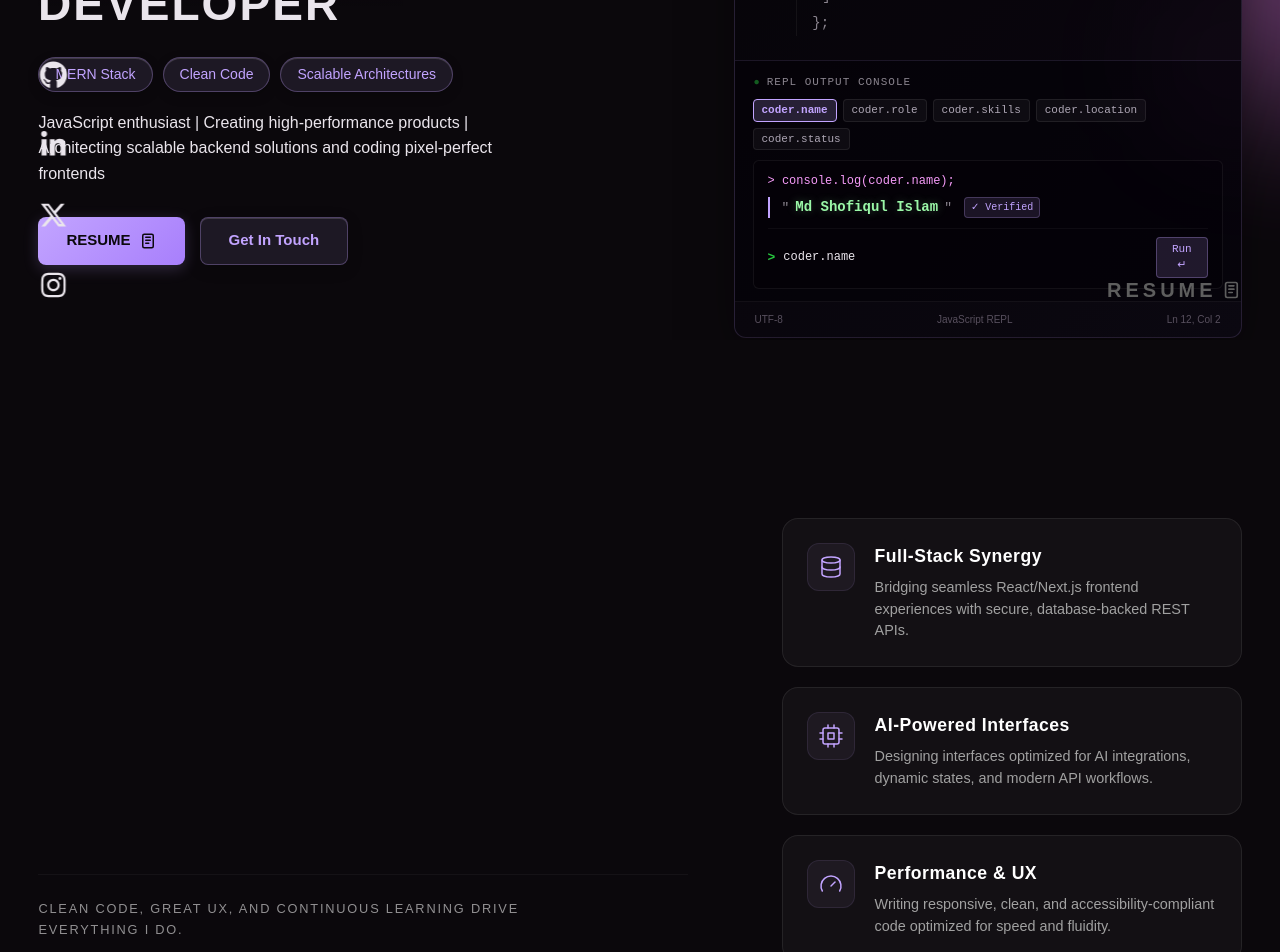
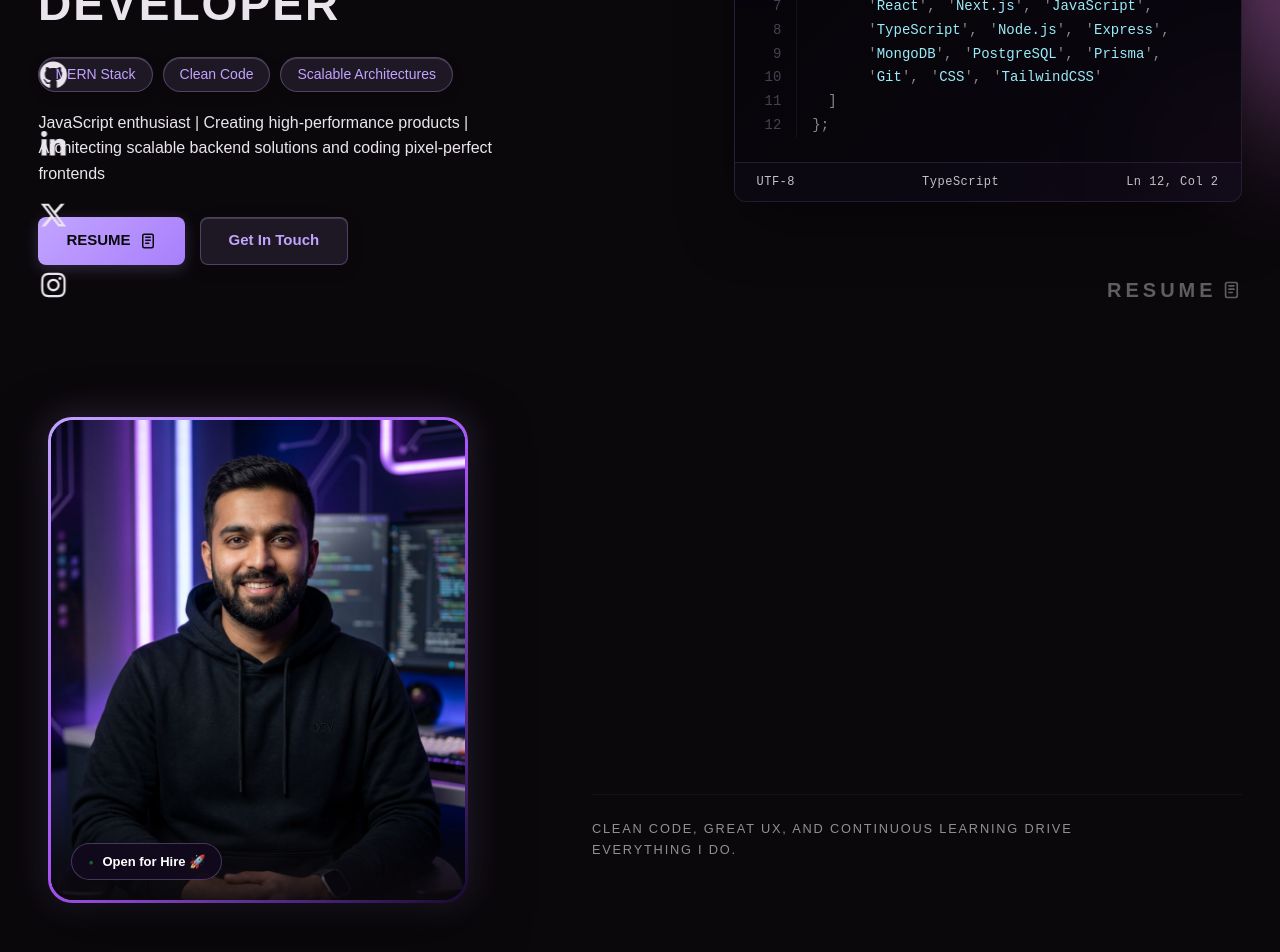
Before and after one commit to shofiq18/simple-portfolio-2026, a Next.js app: page / in a window 1280 px wide. Shown: the part 460-1412 px from the top of the page. Built offline with nearby package versions, Linux system fonts and the light colour scheme.

Commit message:
fix contact us

```diff
--- a/src/components/About.tsx
+++ b/src/components/About.tsx
@@ -1,67 +1,31 @@
 "use client";
 
+import Image from "next/image";
 import "./styles/About.css";
-
-const DatabaseIcon = () => (
-  <svg
-    width="24"
-    height="24"
-    viewBox="0 0 24 24"
-    fill="none"
-    stroke="currentColor"
-    strokeWidth="1.5"
-    strokeLinecap="round"
-    strokeLinejoin="round"
-  >
-    <ellipse cx="12" cy="5" rx="9" ry="3"></ellipse>
-    <path d="M3 5V19A9 3 0 0 0 21 19V5"></path>
-    <path d="M3 12A9 3 0 0 0 21 12"></path>
-  </svg>
-);
-
-const CpuIcon = () => (
-  <svg
-    width="24"
-    height="24"
-    viewBox="0 0 24 24"
-    fill="none"
-    stroke="currentColor"
-    strokeWidth="1.5"
-    strokeLinecap="round"
-    strokeLinejoin="round"
-  >
-    <rect x="4" y="4" width="16" height="16" rx="2"></rect>
-    <path d="M9 9h6v6H9z"></path>
-    <path d="M9 1v3"></path>
-    <path d="M15 1v3"></path>
-    <path d="M9 20v3"></path>
-    <path d="M15 20v3"></path>
-    <path d="M20 9h3"></path>
-    <path d="M20 15h3"></path>
-    <path d="M1 9h3"></path>
-    <path d="M1 15h3"></path>
-  </svg>
-);
-
-const GaugeIcon = () => (
-  <svg
-    width="24"
-    height="24"
-    viewBox="0 0 24 24"
-    fill="none"
-    stroke="currentColor"
-    strokeWidth="1.5"
-    strokeLinecap="round"
-    strokeLinejoin="round"
-  >
-    <path d="m12 14 4-4"></path>
-    <path d="M3.34 19a10 10 0 1 1 17.32 0"></path>
-  </svg>
-);
 
 const About = () => {
   return (
     <div className="about-section" id="about">
+      <div className="about-image-wrapper">
+        <div className="about-image-card">
+          <div className="about-image-inner">
+            <Image
+              src="/images/profile.jpg"
+              alt="Md Shofiqul Islam"
+              width={480}
+              height={560}
+              className="about-profile-img"
+              priority
+            />
+            <div className="about-image-overlay">
+              <div className="about-badge">
+                <span className="badge-dot">●</span> Open for Hire 🚀
+              </div>
+            </div>
+          </div>
+        </div>
+      </div>
+
       <div className="about-me">
         <h3 className="title">About Me</h3>
         <p className="para">
@@ -76,38 +40,6 @@ const About = () => {
         </p>
         <i>Clean code, great UX, and continuous learning drive <br /> everything I do.</i>
       </div>
-
-      <div className="about-highlights">
-        <div className="about-card">
-          <div className="about-card-icon">
-            <DatabaseIcon />
-          </div>
-          <div className="about-card-content">
-            <h4>Full-Stack Synergy</h4>
-            <p>Bridging seamless React/Next.js frontend experiences with secure, database-backed REST APIs.</p>
-          </div>
-        </div>
-
-        <div className="about-card">
-          <div className="about-card-icon">
-            <CpuIcon />
-          </div>
-          <div className="about-card-content">
-            <h4>AI-Powered Interfaces</h4>
-            <p>Designing interfaces optimized for AI integrations, dynamic states, and modern API workflows.</p>
-          </div>
-        </div>
-
-        <div className="about-card">
-          <div className="about-card-icon">
-            <GaugeIcon />
-          </div>
-          <div className="about-card-content">
-            <h4>Performance & UX</h4>
-            <p>Writing responsive, clean, and accessibility-compliant code optimized for speed and fluidity.</p>
-          </div>
-        </div>
-      </div>
     </div>
   );
 };
--- a/src/components/Landing.tsx
+++ b/src/components/Landing.tsx
@@ -24,31 +24,8 @@ const coderData = {
   ],
 };
 
-type CoderProperty = 'name' | 'role' | 'location' | 'skills' | 'status';
-
-// The styled interactive mock IDE code window component
+// The styled mock IDE code window component
 const CoderProfileCard = () => {
-  const [activeProperty, setActiveProperty] = useState<CoderProperty>('name');
-  const [inputValue, setInputValue] = useState('coder.name');
-
-  const handleSelectProperty = (prop: CoderProperty) => {
-    setActiveProperty(prop);
-    setInputValue(`coder.${prop}`);
-  };
-
-  const handleConsoleSubmit = (e: React.FormEvent) => {
-    e.preventDefault();
-    const cleanInput = inputValue.trim().toLowerCase();
-    let prop: CoderProperty = 'name';
-    if (cleanInput.includes('role')) prop = 'role';
-    else if (cleanInput.includes('location') || cleanInput.includes('loc')) prop = 'location';
-    else if (cleanInput.includes('skill')) prop = 'skills';
-    else if (cleanInput.includes('status') || cleanInput.includes('hire')) prop = 'status';
-    else prop = 'name';
-
-    handleSelectProperty(prop);
-  };
-
   return (
     <div className="code-editor-window">
       <div className="code-window-border">
@@ -63,7 +40,7 @@ const CoderProfileCard = () => {
           <div className="dot dot-orange"></div>
           <div className="dot dot-green"></div>
         </div>
-        <div className="code-filename">profile.js — Interactive REPL</div>
+        <div className="code-filename">profile.ts</div>
       </div>
 
       {/* Code Content Area */}
@@ -74,11 +51,13 @@ const CoderProfileCard = () => {
         {/* Line Numbers */}
         <div className="line-numbers">
           {Array.from({ length: 12 }, (_, i) => (
-            <div key={i} className="line-no">{i + 1}</div>
+            <div key={i} className="line-no">
+              {i + 1}
+            </div>
           ))}
         </div>
 
-        {/* Code Snippet with custom syntax highlighting */}
+        {/* Code Snippet with syntax highlighting */}
         <div className="code-lines">
           <div>
             <span className="code-keyword">const </span>
@@ -87,73 +66,50 @@ const CoderProfileCard = () => {
             <span className="code-punctuation">{'{'}</span>
           </div>
 
-          <div
-            className={`indent-1 code-interactive-line ${activeProperty === 'name' ? 'line-active' : ''}`}
-            onClick={() => handleSelectProperty('name')}
-            title="Click to evaluate coder.name"
-          >
+          <div className="indent-1">
             <span className="code-property">name: </span>
             <span className="code-punctuation">&#39;</span>
             <span className="code-string">{coderData.name}</span>
             <span className="code-punctuation">&#39;,</span>
-            {activeProperty === 'name' && <span className="line-run-tag">▶ Evaluated</span>}
           </div>
 
-          <div
-            className={`indent-1 code-interactive-line ${activeProperty === 'role' ? 'line-active' : ''}`}
-            onClick={() => handleSelectProperty('role')}
-            title="Click to evaluate coder.role"
-          >
+          <div className="indent-1">
             <span className="code-property">role: </span>
             <span className="code-punctuation">&#39;</span>
             <span className="code-string">{coderData.role}</span>
             <span className="code-punctuation">&#39;,</span>
-            {activeProperty === 'role' && <span className="line-run-tag">▶ Evaluated</span>}
           </div>
 
-          <div
-            className={`indent-1 code-interactive-line ${activeProperty === 'location' ? 'line-active' : ''}`}
-            onClick={() => handleSelectProperty('location')}
-            title="Click to evaluate coder.location"
-          >
+          <div className="indent-1">
             <span className="code-property">location: </span>
             <span className="code-punctuation">&#39;</span>
             <span className="code-string">{coderData.location}</span>
             <span className="code-punctuation">&#39;,</span>
-            {activeProperty === 'location' && <span className="line-run-tag">▶ Evaluated</span>}
           </div>
 
-          <div
-            className={`indent-1 code-interactive-line ${activeProperty === 'status' ? 'line-active' : ''}`}
-            onClick={() => handleSelectProperty('status')}
-            title="Click to evaluate coder.status"
-          >
+          <div className="indent-1">
             <span className="code-property">status: </span>
             <span className="code-punctuation">&#39;</span>
             <span className="code-string">{coderData.status}</span>
             <span className="code-punctuation">&#39;,</span>
-            {activeProperty === 'status' && <span className="line-run-tag">▶ Evaluated</span>}
           </div>
 
-          <div
-            className={`indent-1 code-interactive-line ${activeProperty === 'skills' ? 'line-active' : ''}`}
-            onClick={() => handleSelectProperty('skills')}
-            title="Click to evaluate coder.skills"
-          >
+          <div className="indent-1">
             <span className="code-property">skills: </span>
             <span className="code-punctuation">{'['}</span>
             <div className="indent-2 code-skills-list">
               {coderData.skills.map((skill, index) => (
-                <span key={skill} style={{ marginRight: '4px' }}>
+                <span key={skill} style={{ marginRight: "4px" }}>
                   <span className="code-punctuation">&#39;</span>
                   <span className="code-skill">{skill}</span>
                   <span className="code-punctuation">&#39;</span>
-                  {index < coderData.skills.length - 1 && <span className="code-punctuation">,</span>}
+                  {index < coderData.skills.length - 1 && (
+                    <span className="code-punctuation">,</span>
+                  )}
                 </span>
               ))}
             </div>
             <span className="code-punctuation">{' ]'}</span>
-            {activeProperty === 'skills' && <span className="line-run-tag">▶ Evaluated</span>}
           </div>
 
           <div>
@@ -162,65 +118,10 @@ const CoderProfileCard = () => {
         </div>
       </div>
 
-      {/* Terminal Console Output Panel */}
-      <div className="code-console-panel">
-        <div className="console-header">
-          <span className="console-title">
-            <span className="console-indicator">●</span> REPL OUTPUT CONSOLE
-          </span>
-          <div className="console-quick-pills">
-            {(['name', 'role', 'skills', 'location', 'status'] as CoderProperty[]).map((prop) => (
-              <button
-                key={prop}
-                className={`console-pill ${activeProperty === prop ? 'active' : ''}`}
-                onClick={() => handleSelectProperty(prop)}
-              >
-                coder.{prop}
-              </button>
-            ))}
-          </div>
-        </div>
-
-        <div className="console-output-body">
-          <div className="console-output-row">
-            <span className="console-prompt">&gt; console.log(coder.{activeProperty});</span>
-          </div>
-          <div className="console-result-box">
-            {activeProperty === 'skills' ? (
-              <div className="result-skills-grid">
-                {coderData.skills.map((skill) => (
-                  <span key={skill} className="result-skill-chip">{skill}</span>
-                ))}
-              </div>
-            ) : (
-              <div className="result-text-glow">
-                <span className="result-quote">&quot;</span>
-                <span className="result-val">{coderData[activeProperty]}</span>
-                <span className="result-quote">&quot;</span>
-                <span className="result-badge">✓ Verified</span>
-              </div>
-            )}
-          </div>
-
-          {/* Interactive prompt input line */}
-          <form onSubmit={handleConsoleSubmit} className="console-input-form">
-            <span className="console-arrow">&gt;</span>
-            <input
-              type="text"
-              value={inputValue}
-              onChange={(e) => setInputValue(e.target.value)}
-              placeholder="Type coder.name & press Enter..."
-              className="console-input-field"
-            />
-            <button type="submit" className="console-run-btn">Run ↵</button>
-          </form>
-        </div>
-      </div>
-
       {/* Window Footer */}
       <div className="code-footer">
         <span>UTF-8</span>
-        <span>JavaScript REPL</span>
+        <span>TypeScript</span>
         <span>Ln 12, Col 2</span>
       </div>
     </div>
--- a/src/components/Work.tsx
+++ b/src/components/Work.tsx
@@ -19,7 +19,7 @@ const projects = [
     description:
       "A comprehensive full-stack e-commerce shopping experience for fashion, watches, perfumes, and footwear, featuring a dynamic shopping cart, product filtering, and smooth checkouts.",
     color: "#7c3aed",
-    liveUrl: "https://farhad-365-frontend.vercel.app/",
+    liveUrl: "https://pristto.vercel.app/",
     repoUrl: "https://github.com/shofiq18/farhad-365-frontend",
     imageUrl: "/images/project-2.png",
   },
@@ -45,7 +45,7 @@ const projects = [
     description:
       "A comprehensive full-stack travel management solution designed to streamline bookings, itinerary planning, and trip organization for travelers and travel agencies.",
     color: "#97b413ff",
-    liveUrl: "https://orbitxtravel-frontend.vercel.app/",
+    liveUrl: "https://orbitxtravel.vercel.app/",
     repoUrl: "https://github.com/shofiq18",
     imageUrl: "/images/project-4.png",
   },
--- a/src/components/styles/About.css
+++ b/src/components/styles/About.css
@@ -66,71 +66,81 @@
   max-width: 100%;
 }
 
-/* Highlights panel styles */
-.about-highlights {
+/* Profile Image Card Styles */
+.about-image-wrapper {
   width: 100%;
   display: flex;
-  flex-direction: column;
-  gap: 20px;
-  margin-top: 20px;
+  justify-content: center;
+  align-items: center;
 }
 
-.about-card {
-  display: flex;
-  gap: 20px;
-  align-items: flex-start;
-  padding: 24px;
-  border-radius: 16px;
-  background: rgba(255, 255, 255, 0.035);
-  border: 1px solid rgba(255, 255, 255, 0.08);
-  backdrop-filter: blur(16px);
-  -webkit-backdrop-filter: blur(16px);
-  transition: all 0.4s cubic-bezier(0.16, 1, 0.3, 1);
-  cursor: default;
+.about-image-card {
+  position: relative;
+  width: 100%;
+  max-width: 420px;
+  border-radius: 24px;
+  padding: 3px;
+  background: linear-gradient(135deg, var(--accentColor) 0%, #a855f7 50%, #180a30 100%);
+  box-shadow: 0 20px 60px rgba(0, 0, 0, 0.6), 0 0 35px rgba(194, 164, 255, 0.22);
+  transition: transform 0.4s cubic-bezier(0.16, 1, 0.3, 1), box-shadow 0.4s cubic-bezier(0.16, 1, 0.3, 1);
 }
 
-.about-card:hover {
-  transform: translateY(-5px);
-  border-color: rgba(194, 164, 255, 0.25);
-  background: rgba(194, 164, 255, 0.03);
-  box-shadow: 0 15px 35px -10px rgba(194, 164, 255, 0.12);
+.about-image-card:hover {
+  transform: translateY(-8px) scale(1.02);
+  box-shadow: 0 30px 80px rgba(0, 0, 0, 0.7), 0 0 50px rgba(194, 164, 255, 0.4);
 }
 
-.about-card-icon {
-  display: flex;
-  align-items: center;
-  justify-content: center;
-  width: 48px;
-  height: 48px;
-  border-radius: 12px;
-  background: rgba(194, 164, 255, 0.06);
-  color: var(--accentColor);
-  flex-shrink: 0;
-  transition: all 0.4s cubic-bezier(0.16, 1, 0.3, 1);
-  border: 1px solid rgba(194, 164, 255, 0.1);
+.about-image-inner {
+  position: relative;
+  width: 100%;
+  height: 480px;
+  border-radius: 22px;
+  overflow: hidden;
+  background: #0b080c;
 }
 
-.about-card:hover .about-card-icon {
-  background: var(--accentColor);
-  color: #000;
-  border-color: var(--accentColor);
-  box-shadow: 0 0 20px rgba(194, 164, 255, 0.3);
+.about-profile-img {
+  width: 100%;
+  height: 100%;
+  object-fit: cover;
+  object-position: center top;
+  transition: transform 0.6s cubic-bezier(0.16, 1, 0.3, 1);
 }
 
-.about-card-content h4 {
-  margin: 0 0 8px 0;
-  font-size: 1.1rem;
+.about-image-card:hover .about-profile-img {
+  transform: scale(1.05);
+}
+
+.about-image-overlay {
+  position: absolute;
+  bottom: 0;
+  left: 0;
+  right: 0;
+  padding: 20px;
+  background: linear-gradient(to top, rgba(11, 8, 12, 0.9) 0%, rgba(11, 8, 12, 0) 100%);
+  display: flex;
+  justify-content: flex-start;
+}
+
+.about-badge {
+  display: inline-flex;
+  align-items: center;
+  gap: 8px;
+  padding: 8px 16px;
+  background: rgba(18, 10, 30, 0.85);
+  border: 1px solid rgba(194, 164, 255, 0.3);
+  border-radius: 9999px;
+  font-size: 13px;
   font-weight: 600;
   color: #ffffff;
-  letter-spacing: 0.5px;
+  backdrop-filter: blur(12px);
+  -webkit-backdrop-filter: blur(12px);
 }
 
-.about-card-content p {
-  margin: 0;
-  font-size: 0.9rem;
-  line-height: 1.5;
-  color: #a1a1a1;
-  font-weight: 300;
+.badge-dot {
+  color: #27c93f;
+  font-size: 10px;
+  animation: pulse-dot 2s infinite;
 }
 
 /* Desktop Styles */
@@ -139,8 +149,8 @@
     flex-direction: row;
     justify-content: space-between;
     align-items: center;
-    height: 100vh;
-    padding: 0;
+    min-height: 80vh;
+    padding: 60px 0;
     gap: 60px;
     scroll-margin-top: 80px;
   }
@@ -155,9 +165,8 @@
     line-height: 1.55;
   }
 
-  .about-highlights {
+  .about-image-wrapper {
     width: 42%;
-    max-width: 460px;
-    margin-top: 0;
+    max-width: 440px;
   }
 }
--- a/src/components/styles/Landing.css
+++ b/src/components/styles/Landing.css
@@ -491,8 +491,8 @@ h2.landing-info-h2 {
 
 .code-filename {
   font-family: monospace;
-  font-size: 11px;
-  color: #8b858f;
+  font-size: 12px;
+  color: #aea7b5;
   letter-spacing: 0.5px;
 }
 
@@ -790,13 +790,16 @@ h2.landing-info-h2 {
 }
 
 .code-footer {
-  padding: 10px 20px;
-  border-top: 1px solid rgba(255, 255, 255, 0.04);
-  background: rgba(0, 0, 0, 0.15);
+  padding: 10px 22px;
+  border-top: 1px solid rgba(194, 164, 255, 0.12);
+  background: rgba(13, 9, 20, 0.7);
   display: flex;
   justify-content: space-between;
-  font-size: 10px;
-  color: #58505e;
+  font-size: 12px;
+  font-family: monospace;
+  font-weight: 500;
+  color: rgba(255, 255, 255, 0.75);
+  letter-spacing: 0.5px;
 }
 
 /* Media Queries */
```
Also changed, not shown: src/components/Contact.tsx (+42 -18 lines), src/components/styles/Contact.css (+93 -12 lines), public/images/profile.jpg (added), 1 other file (tests, documents, lock files or other folders).
